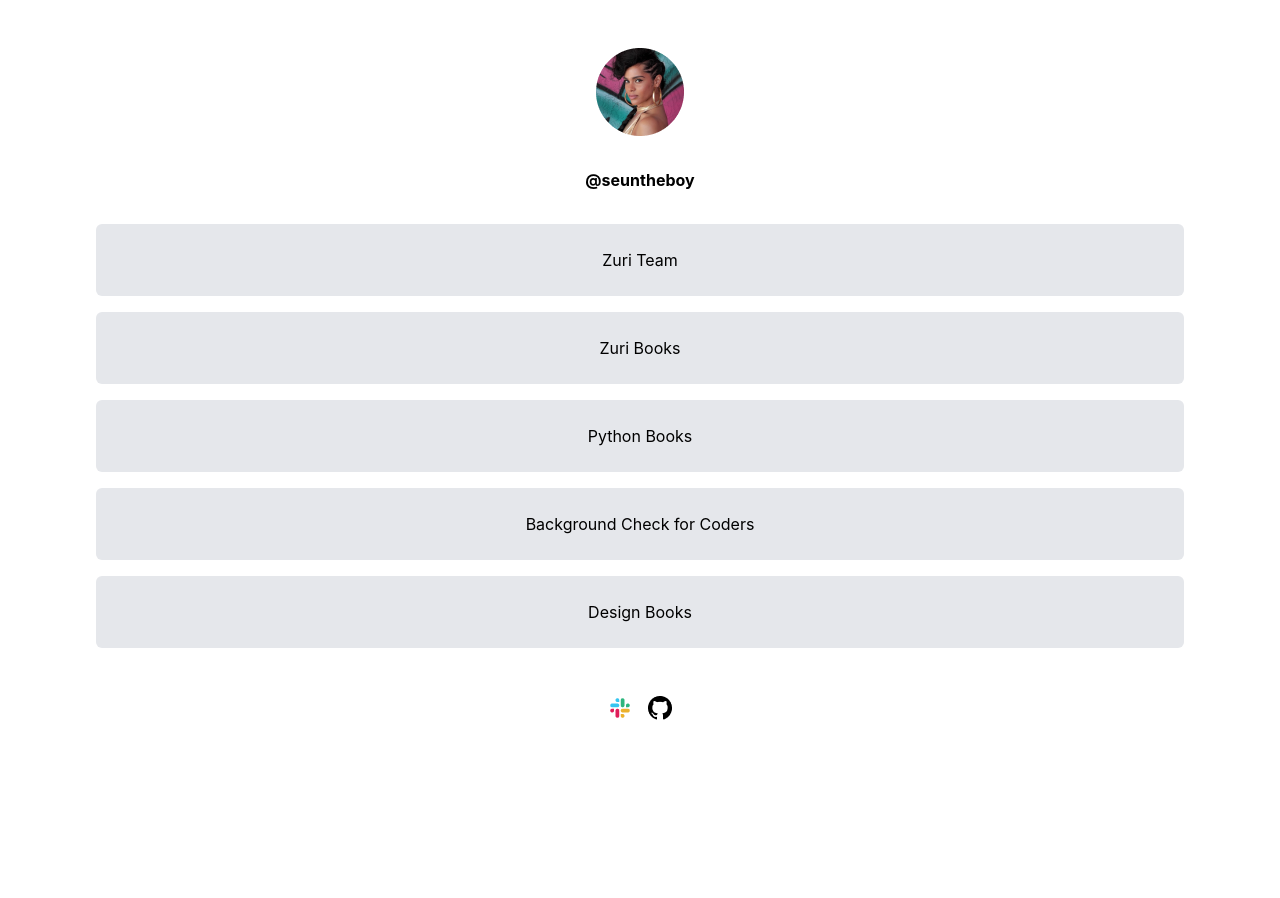
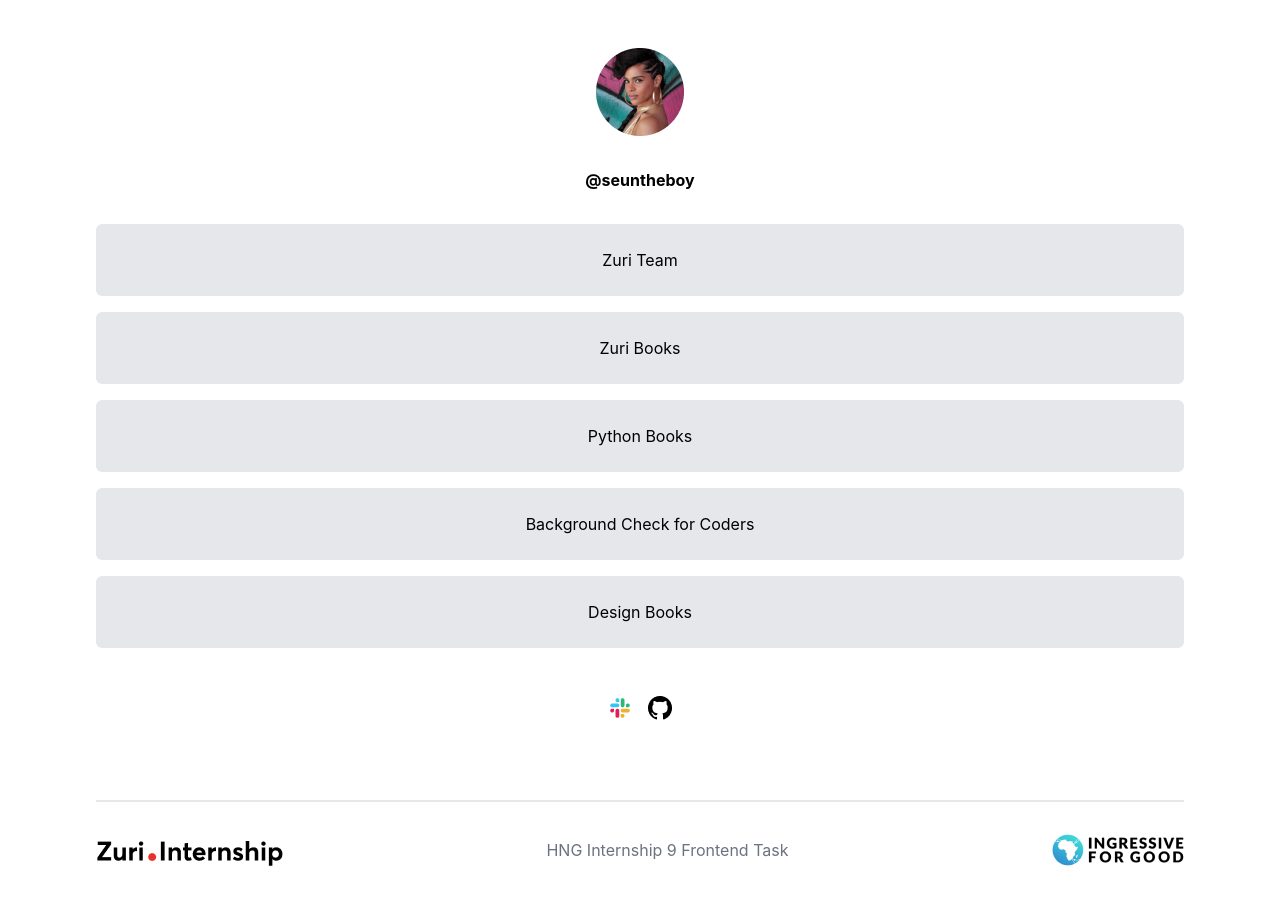
Before and after one commit to olafisoyevince/linktree-task, a React (Create React App) app: page / in a window 1280 px wide. Before the commit the page ends 800 px from the top, so only its background shows below. Built offline with nearby package versions, Linux system fonts and the light colour scheme.

Commit message:
Completed the footer component

```diff
--- a/src/App.js
+++ b/src/App.js
@@ -1,4 +1,4 @@
-// import Footer from "./components/Footer";
+import Footer from "./components/Footer";
 import Links from "./components/Links";
 import PersonalProfile from "./components/PersonalProfile";
 
@@ -7,7 +7,7 @@ function App() {
     <div className="px-5 md:px-24">
       <PersonalProfile />
       <Links />
-      {/* <Footer /> */}
+      <Footer />
     </div>
   );
 }
--- /dev/null
+++ b/src/components/Footer/index.jsx
@@ -0,0 +1,24 @@
+import zuriLogo from "../../assets/Zuri.Internship_Logo.png";
+import I4GLogo from "../../assets/I4G.png";
+
+const Footer = () => {
+  return (
+    <>
+      <div className=" md:flex md:justify-between md:items-center border-t-2 border-gray-200 mt-12">
+        <div className=" py-6 md:py-8">
+          <img src={zuriLogo} alt="" />
+        </div>
+
+        <div>
+          <p className="text-gray-500">HNG Internship 9 Frontend Task</p>
+        </div>
+
+        <div className="py-6 md:py-8">
+          <img src={I4GLogo} alt="" />
+        </div>
+      </div>
+    </>
+  );
+};
+
+export default Footer;
```
